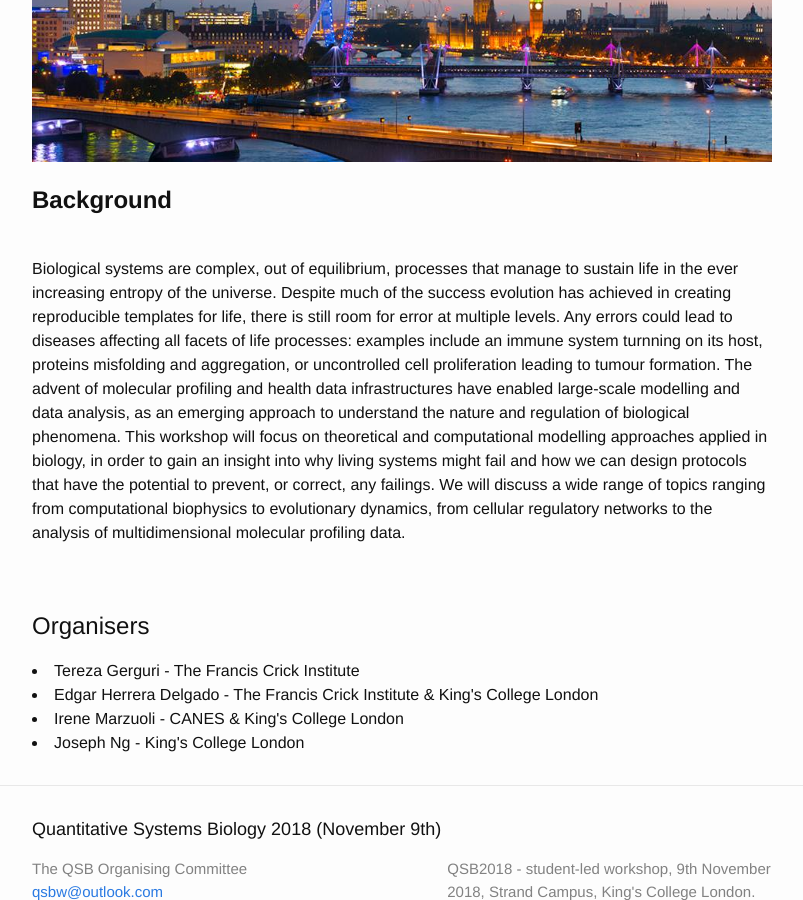
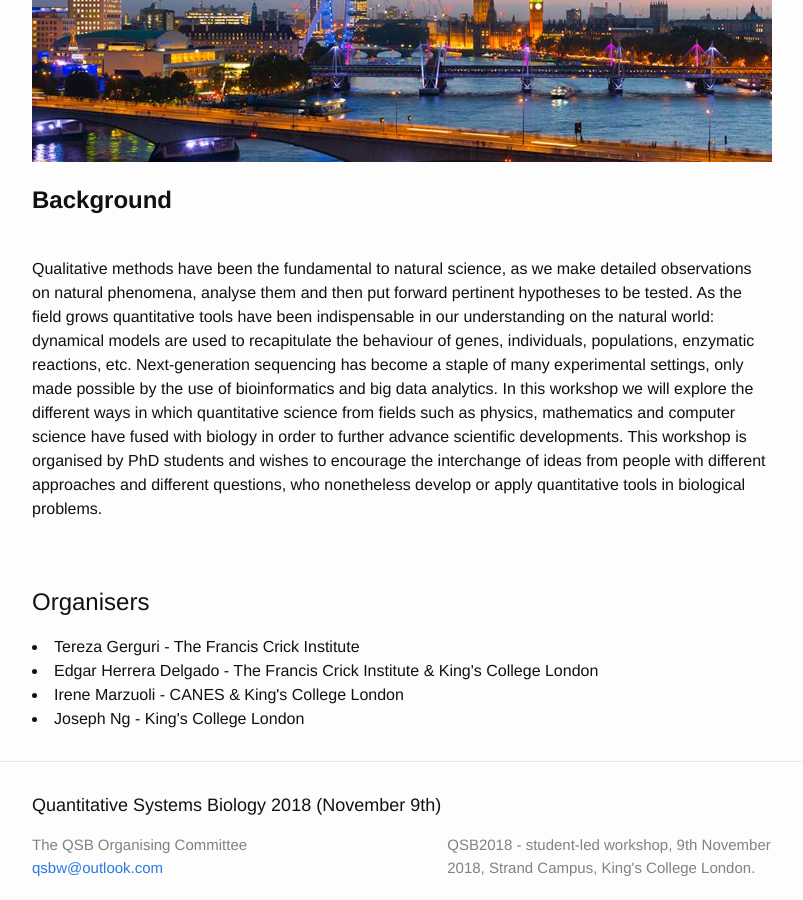
Before and after one commit to qsbworkshop/qsb2019, a Jekyll site: the page built from docs/index.md, in a window 1280 px wide and 900 px high, scrolled down 1123 px. Shown: the whole window, without its empty margins (238-1041 px from the left). Built offline with Jekyll 4.4.1, drawn with Linux system fonts in a browser that asks for light colours.

Commit message:
Update home.html background description

```diff
--- a/docs/_layouts/home.html
+++ b/docs/_layouts/home.html
@@ -19,7 +19,7 @@ layout: default
   <h2><b>Background</b></h2>
   <br>
   <p>
-  Biological systems are complex, out of equilibrium, processes that manage to sustain life in the ever increasing entropy of the universe. Despite much of the success evolution has achieved in creating reproducible templates for life, there is still room for error at multiple levels. Any errors could lead to diseases affecting all facets of life processes: examples include an immune system turnning on its host, proteins misfolding and aggregation, or uncontrolled cell proliferation leading to tumour formation. The advent of molecular profiling and health data infrastructures have enabled large-scale modelling and data analysis, as an emerging approach to understand the nature and regulation of biological phenomena. This workshop will focus on theoretical and computational modelling approaches applied in biology, in order to gain an insight into why living systems might fail and how we can design protocols that have the potential to prevent, or correct, any failings. We will discuss a wide range of topics ranging from computational biophysics to evolutionary dynamics, from cellular regulatory networks to the analysis of multidimensional molecular profiling data.
+  Qualitative methods have been the fundamental to natural science, as we make detailed observations on natural phenomena, analyse them and then put forward pertinent hypotheses to be tested. As the field grows quantitative tools have been indispensable in our understanding on the natural world: dynamical models are used to recapitulate the behaviour of genes, individuals, populations, enzymatic reactions, etc. Next-generation sequencing has become a staple of many experimental settings, only made possible by the use of bioinformatics and big data analytics. In this workshop we will explore the different ways in which quantitative science from fields such as physics, mathematics and computer science have fused with biology in order to further advance scientific developments. This workshop is organised by PhD students and wishes to encourage the interchange of ideas from people with different approaches and different questions, who nonetheless develop or apply quantitative tools in biological problems.
   </p>
   <br>
 <br>
```
